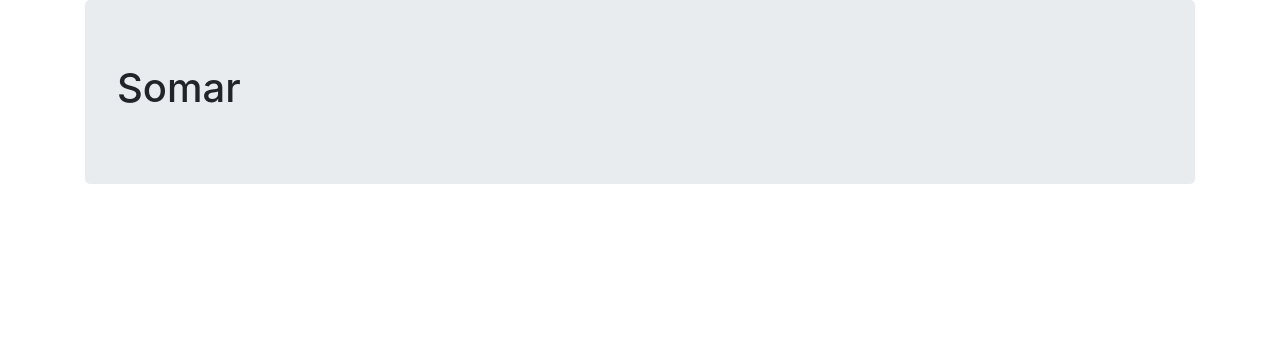
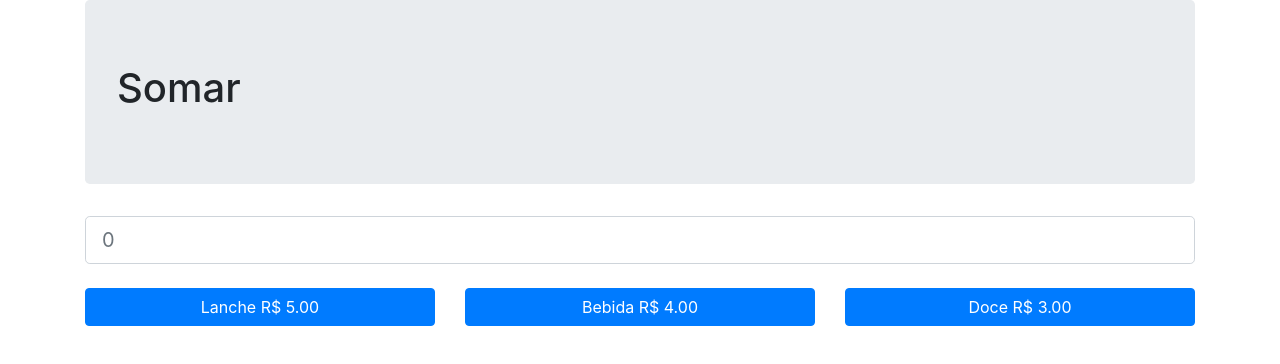
Before and after one commit to jefferson-assis/AngularOnline, an Angular app in the folder primeiroApp/: page / in a window 1280 px wide. Shown: the top 364 px of the page. Built offline with nearby package versions, Linux system fonts and the light colour scheme.

Commit message:
Adicionando input e botões de valores

```diff
--- a/primeiroApp/src/app/contar/component/somar/somar.component.html
+++ b/primeiroApp/src/app/contar/component/somar/somar.component.html
@@ -5,3 +5,23 @@
       </div>
     </div>
 </div>
+
+<div class="row">
+  <div class="col-12">
+      <input class="form-control form-control-lg" type="number" placeholder="0">
+  </div>
+</div>
+<br>
+<div class="row">
+    <div class="col-4">
+      <button class="btn btn-primary btn-block" type="sibmit">Lanche R$ 5.00</button>
+    </div>
+
+    <div class="col-4">
+      <button class="btn btn-primary btn-block" type="sibmit">Bebida R$ 4.00</button>
+    </div>
+
+    <div class="col-4">
+      <button class="btn btn-primary btn-block" type="sibmit">Doce R$ 3.00</button>
+    </div>
+</div>
```
